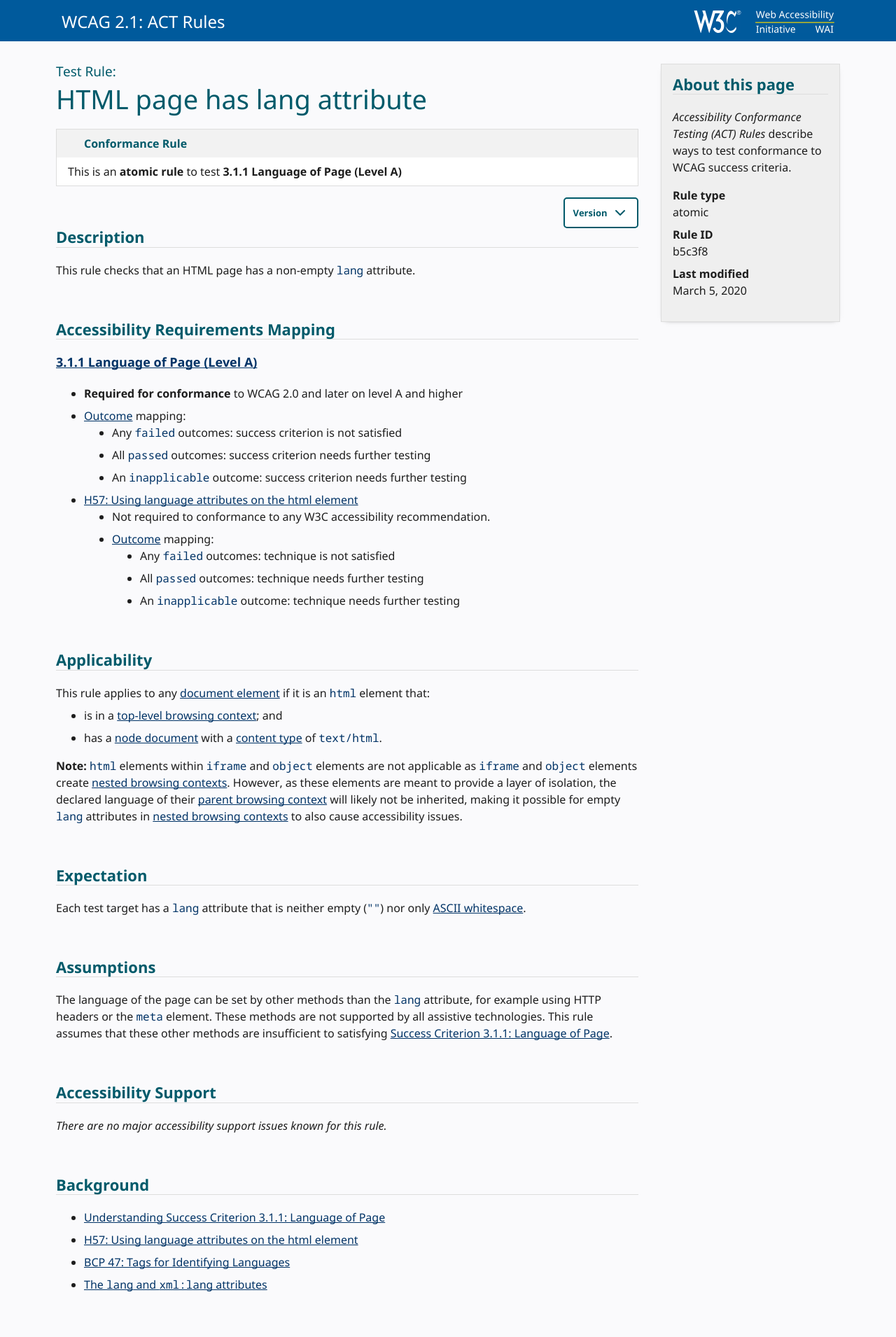
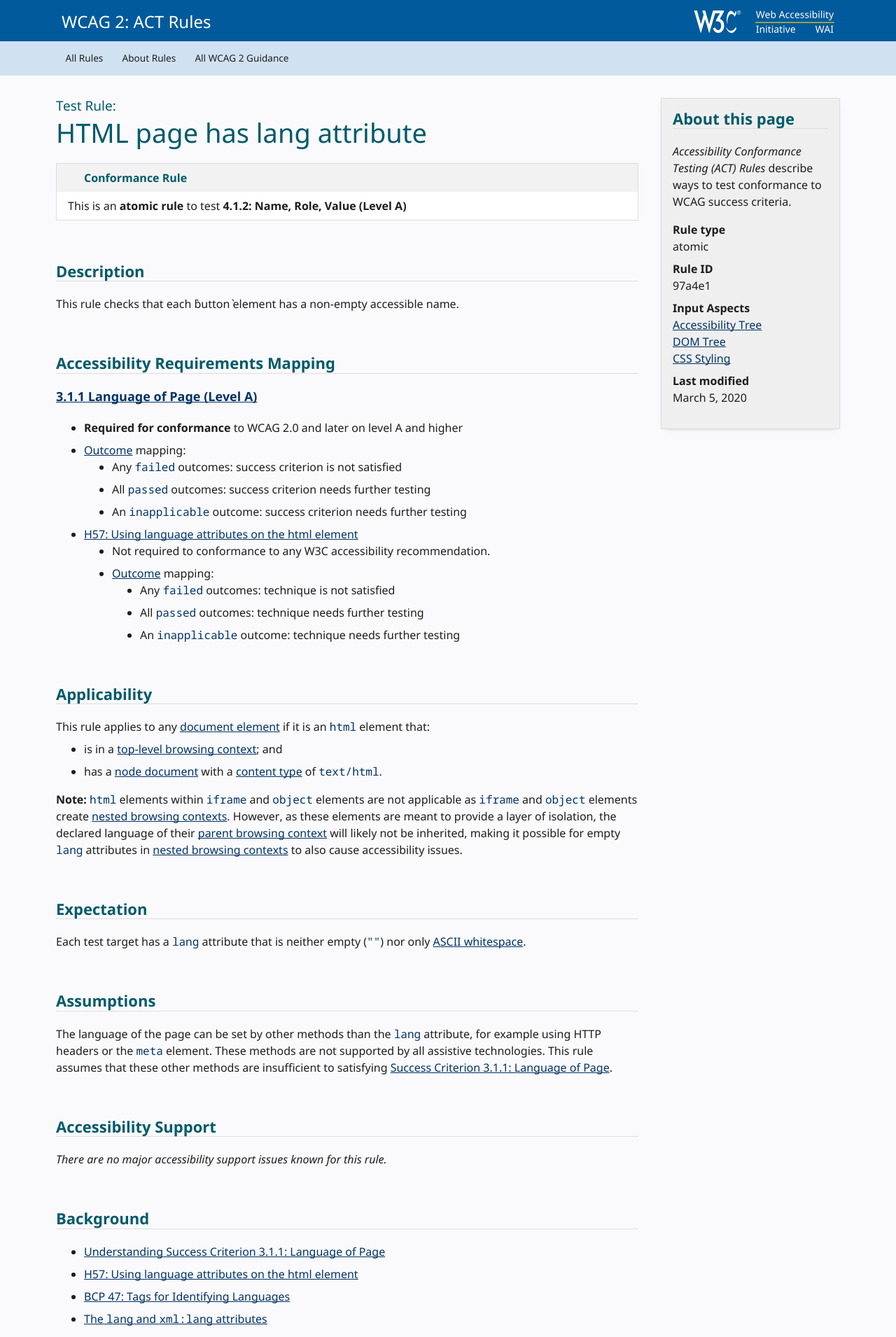
Before and after one commit to w3c/wai-website-theme, a Jekyll site: the page built from content/demo/act-rule.md, in a window 1280 px wide. Shown: the top 1910 px of the page at 70% size. Built offline with Jekyll 4.4.1, drawn with Linux system fonts in a browser that asks for light colours; cached includes are drawn as plain includes; a script that is not in the unit is left out; comment, search, counter and statistics services are not loaded; some of the changed text lies outside the part shown.

Commit message:
Update ACT rule demo
Signed-off-by: Hidde de Vries <hidde@hiddedevries.nl>

```diff
--- a/_layouts/standalone_resource.html
+++ b/_layouts/standalone_resource.html
@@ -51,7 +51,7 @@
     </div>
 
     <div class="default-grid nav-container">
-      {% if site.standalone_resource_nav_links %}
+      {% if site.standalone_resource_nav_links or page.standalone_resource_nav_links %}
       <nav class="nav" aria-label="Context for this document">
         <ul>
             {% for link in site.standalone_resource_nav_links %}
@@ -67,11 +67,11 @@
     </div>
 
     <div class="default-grid with-gap leftcol">
-      <main id="main"{% if page.lang %} lang="{{page.lang}}"{% endif %} style="grid-column: 2 / 8; grid-row-start: 1;">
+      <main id="main"{% if page.lang %} lang="{{page.lang}}"{% endif %} class="standalone-resource__main">
         <header>
           <h1>
             {% if page.type_of_guidance %}
-            <span style="display: block; font-size: .5em; margin-bottom: 0.25em;">{{ page.type_of_guidance }}:</span>
+            <span class="standalone-resource__type-of-guidance">{{ page.type_of_guidance }}:</span>
             {% endif %}
             {% if page.title_html %}{{ page.title_html }}{% else %}{{ page.title }}{% endif %}
           </h1>
@@ -84,9 +84,12 @@
              </svg> Conformance Rule
             </header>
             <div class="box-i">
-             <p>This is an <strong>{{ page.rule_meta.type }} rule</strong>
-              {% if page.rule_meta.related_sc %}
-              to test <strong>{{ page.rule_meta.related_sc }}</strong>
+             <p>This is an <strong>{{ page.rule_meta.rule_type }} rule</strong>
+              {% if page.rule_meta.scs_tested %}
+              to test
+              {% for sc in page.rule_meta.scs_tested %}
+              <strong>{{ sc.num }}: {{ sc.handle }} (Level {{ sc.level }})</strong>{% if forloop.last == false %}, {% endif %}
+              {% endfor %}
               {% endif %}
             </p>
             </div>
@@ -94,15 +97,20 @@
           {% endif %}
         </header>
 
+        {% if page.type_of_guidance == "Test Rule" %}
+        <h2>Description</h2>
+        {{ page.rule_meta.description }}
+        {% endif %}
+
         {{ content }}
       </main>
 
         {% if page.type_of_guidance == "Pattern" %}
-        <aside class="your-report your-report--expanded sidebar" style="grid-column: 8 / 10; grid-row-start: 1;">
+        <aside class="your-report your-report--expanded sidebar standalone-resource__sidebar">
           <h2 style="margin-top: 0">About this page</h2>
           <p><em>COGA Design Patterns</em> are supplemental guidance beyond the requirements of WCAG. They are grouped under “Objectives”. </p>
           <dl>
-            <dt>Related Objective</d>
+            <dt>Related Objective</dt>
             {% assign currentObjective = page.objective %}
             {% for objective in site.objectives %}
             {% if objective.ref == currentObjective %}
@@ -116,63 +124,54 @@
             {% endunless %}{% endif %}
             {% endfor %}
           </dl>
-            <style>
-              dd {
-                  margin-left: 0!important;
-              }
-          </style>
         </aside>
         {% endif %}
 
         {% if page.type_of_guidance == "Objective" %}
-        <aside class="your-report your-report--expanded sidebar" style="grid-column: 8 / 10; grid-row-start: 1;">
-          <h2 style="margin-top: 0">About this Objective</h2>
+        <aside class="your-report your-report--expanded sidebar standalone-resource__sidebar">
+          <h2>About this Objective</h2>
           <p><em>COGA Design Patterns</em> are supplemental guidance beyond the requirements of WCAG. They are grouped under “Objectives”. </p>
           <dl>
-            <dt>Patterns for this Objective</d>
+            <dt>Patterns for this Objective</dt>
               {% for pattern in site.patterns %}
               {% if pattern.objective == page.ref %}
               <dd><a href="{{ pattern.url | relative_url }}">{{ pattern.title }}</a></dd>
               {% endif %}
               {% endfor %}
           </dl>
-          <style>
-              dd {
-                  margin-left: 0!important;
-              }
-          </style>
-        </aside>
+       </aside>
         {% endif %}
 
         {% if page.type_of_guidance == "Test Rule" %}
-        <aside class="your-report your-report--expanded sidebar" style="grid-column: 8 / 10; grid-row-start: 1;">
+        <aside class="your-report your-report--expanded sidebar standalone-resource__sidebar">
           <h2 style="margin-top: 0">About this page</h2>
           <p><em>Accessibility Conformance Testing (ACT) Rules </em> describe ways to test conformance to WCAG success criteria.</p>
           <dl>
-              {% if page.rule_meta.type %}
-              <dt>Rule type</d>
-              <dd>{{ page.rule_meta.type }}</dd>
+              {% if page.rule_meta.rule_type %}
+              <dt>Rule type</dt>
+              <dd>{{ page.rule_meta.rule_type }}</dd>
               {% endif %}
               {% if page.rule_meta.id %}
-              <dt>Rule ID</d>
+              <dt>Rule ID</dt>
               <dd>{{ page.rule_meta.id }}</dd>
               {% endif %}
+              {% if page.rule_meta.input_aspects %}
+              <dt>Input Aspects</dt>
+              {% for aspect in page.rule_meta.input_aspects %}
+              <dd><a href="{{ aspect.url }}">{{ aspect.handle }}</a></dd>
+              {% endfor%}
+              {% endif %}
               {% if page.rule_meta.last_modified %}
-              <dt>Last modified</d>
+              <dt>Last modified</dt>
               <dd>{{ page.rule_meta.last_modified }}</dd>
               {% endif %}
           </dl>
-          <style>
-              dd {
-                  margin-left: 0!important;
-              }
-          </style>
         </aside>
         {% endif %}
     </div>
 
     <div class="default-grid with-gap leftcol">
-      <div style="grid-column: 2 / 8">
+      <div class="standalone-resource__prevnext">
       {%- if page.navigation -%}
         {%- include prevnext-navigation.html -%}
       {%- else -%}
@@ -187,68 +186,5 @@
     {% include_cached backtotop.html lang=page.lang %}
   </div>
   {% include footer.html %}
-  <script>
-  /*!
-  * Get all following siblings of each element up to but not including the element matched by the selector
-  * (c) 2017 Chris Ferdinandi, MIT License, https://gomakethings.com
-  * @param  {Node}   elem     The element
-  * @param  {String} selector The selector to stop at
-  * @param  {String} filter   The selector to match siblings against [optional]
-  * @return {Array}           The siblings
-  */
-  var nextUntil = function (elem, selector, filter) {
-
-  // Setup siblings array
-  var siblings = [];
-
-  // Get the next sibling element
-  elem = elem.nextElementSibling;
-
-  // As long as a sibling exists
-  while (elem) {
-
-    // If we've reached our match, bail
-    if (elem.matches(selector)) break;
-
-    // If filtering by a selector, check if the sibling matches
-    if (filter && !elem.matches(filter)) {
-      elem = elem.nextElementSibling;
-      continue;
-    }
-
-    // Otherwise, push it to the siblings array
-    siblings.push(elem);
-
-    // Get the next sibling element
-    elem = elem.nextElementSibling;
-
-  }
-
-  return siblings;
-
-  };
-
-  const testcases = document.querySelector("#test-cases");
-  const testcaseEls = nextUntil(testcases, 'h2');
-console.log(testcaseEls);
-  for (let i = 0; i < testcaseEls.length; i++) {
-    let testcaseEl = testcaseEls[i];
-    if (testcaseEl.nodeName === "H3") {
-      var testcaseTypeEls = nextUntil(testcaseEl, 'h3');
-      var container = document.createElement('details');
-      var summary = document.createElement('summary');
-
-      testcaseTypeEls[0] = summary.append(testcaseTypeEls[0]);
-      container.append(summary);
-
-      for (let i = 0; i < testcaseTypeEls.length; i++) {
-        container.append(testcaseTypeEls[i]);
-      }
-
-      console.log('container', container)
-      testcases.append(container);
-    }
-}
-</script>
   </body>
 </html>
--- a/content/demo/act-rule.md
+++ b/content/demo/act-rule.md
@@ -1,30 +1,50 @@
 ---
-title: "HTML page has lang attribute"
+title: HTML page has lang attribute
+rule_meta:
+  ## values below exist in currently generated file
+  id: 97a4e1
+  name: HTML page has lang attribute
+  rule_type: atomic
+  description: |
+    This rule checks that each `button` element has a non-empty accessible name.
+  accessibility_requirements:
+    wcag20:4.1.2: # Name, Role, Value (A)
+      forConformance: true
+      failed: not satisfied
+      passed: further testing needed
+      inapplicable: further testing needed
+  ## values below would have slightly different format
+  input_aspects:
+    - handle: Accessibility Tree
+      url: https://www.w3.org/TR/act-rules-aspects/
+    - handle: DOM Tree
+      url: https://www.w3.org/TR/act-rules-aspects/
+    - handle: CSS Styling
+      url: https://www.w3.org/TR/act-rules-aspects/
+  ## values below would be new
+  last_modified: March 5, 2020
+  scs_tested:
+    - handle: Name, Role, Value
+      num: 4.1.2
+      level: A
+# values below can be set once in the `wcag-act-rules`
+# repo's config.yml; they exist here solely to make the demo work
+layout: standalone_resource
 permalink: /writing/standalone-resources/demo-act
 ref: /writing/standalone-resources/demo-act/
-lang: en
-layout: standalone_resource
 standalone_resource_nav_links:
   - name: All Rules
     ref: /standards-guidelines/act/rules/
   - name: About Rules
     ref: /standards-guidelines/act/rules/about/
-standalone_resource_doc_name: "WCAG 2.1: ACT Rules"
+standalone_resource_doc_name: "WCAG 2: ACT Rules"
 type_of_guidance: "Test Rule"
 github:
   repository: w3c/wcag-act-rules
   path: content/html-page-lang-b5c3f8.md
-rule_meta:
-  type: atomic
-  id: b5c3f8
-  last_modified: March 5, 2020
-  related_sc: 3.1.1 Language of Page (Level A)
-# footer: > # Text in footer in HTML
-#   <p> This is the text in the footer </p>
 ---
 
-
-<details class="chooser">
+<!--<details class="chooser">
   <summary class="button chooser__button button-secondary">Version
   <svg xmlns="http://www.w3.org/2000/svg" width="24" height="24" viewBox="0 0 24 24" fill="none" stroke="currentColor" stroke-width="2" stroke-linecap="round" stroke-linejoin="round" class="feather feather-chevron-down"><polyline points="6 9 12 15 18 9"></polyline></svg>
   </summary>
@@ -86,11 +106,7 @@ rule_meta:
     margin: 0.5em 0;
     padding: 0.5em 0;
   }
-</style>
-
-## Description
-
-This rule checks that an HTML page has a non-empty `lang` attribute.
+</style>-->
 
 ## Accessibility Requirements Mapping
 
```
Also changed, not shown: _components/standalone_resource.css (added, +22 -0 lines), assets/css/style.css, 1 other file.
